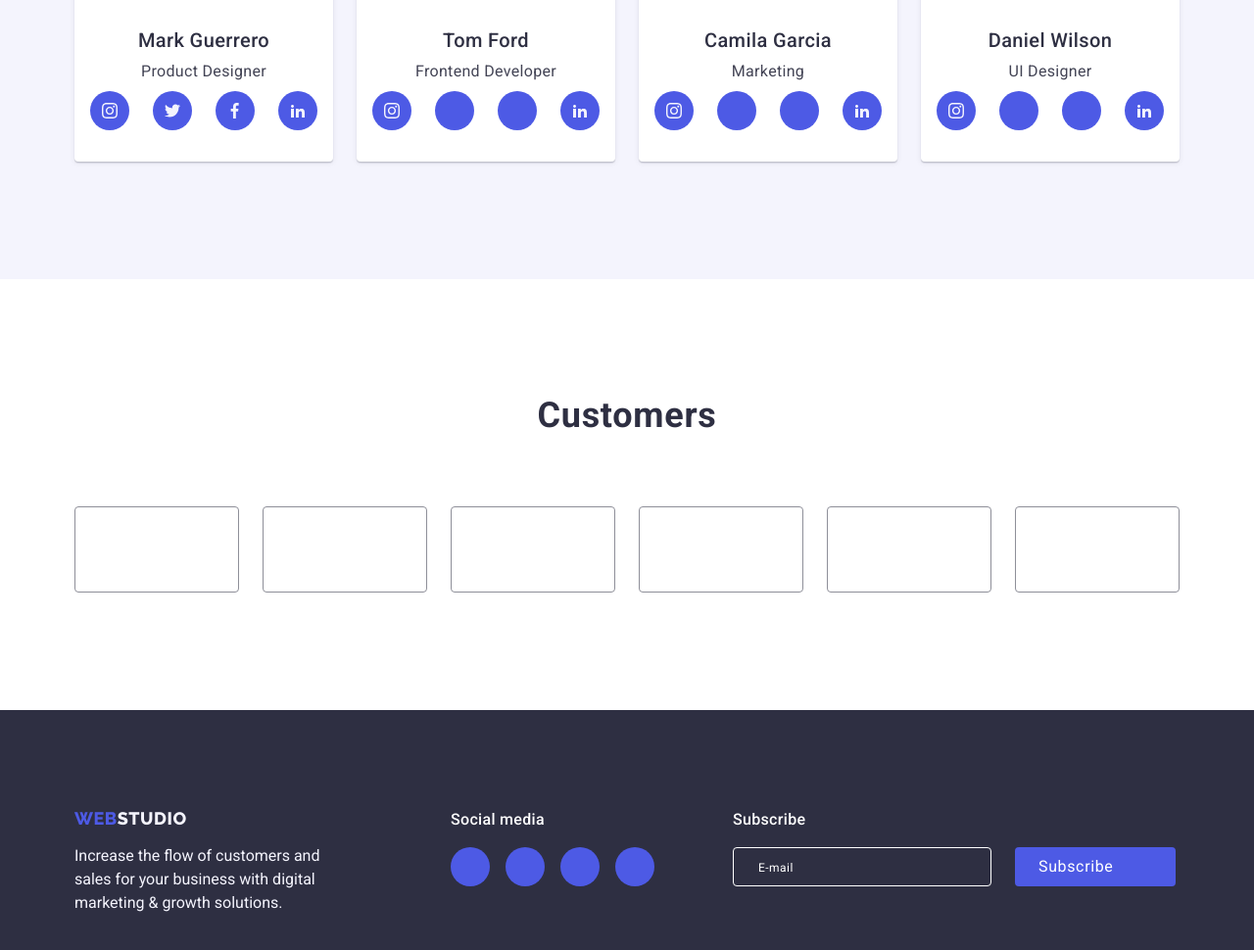
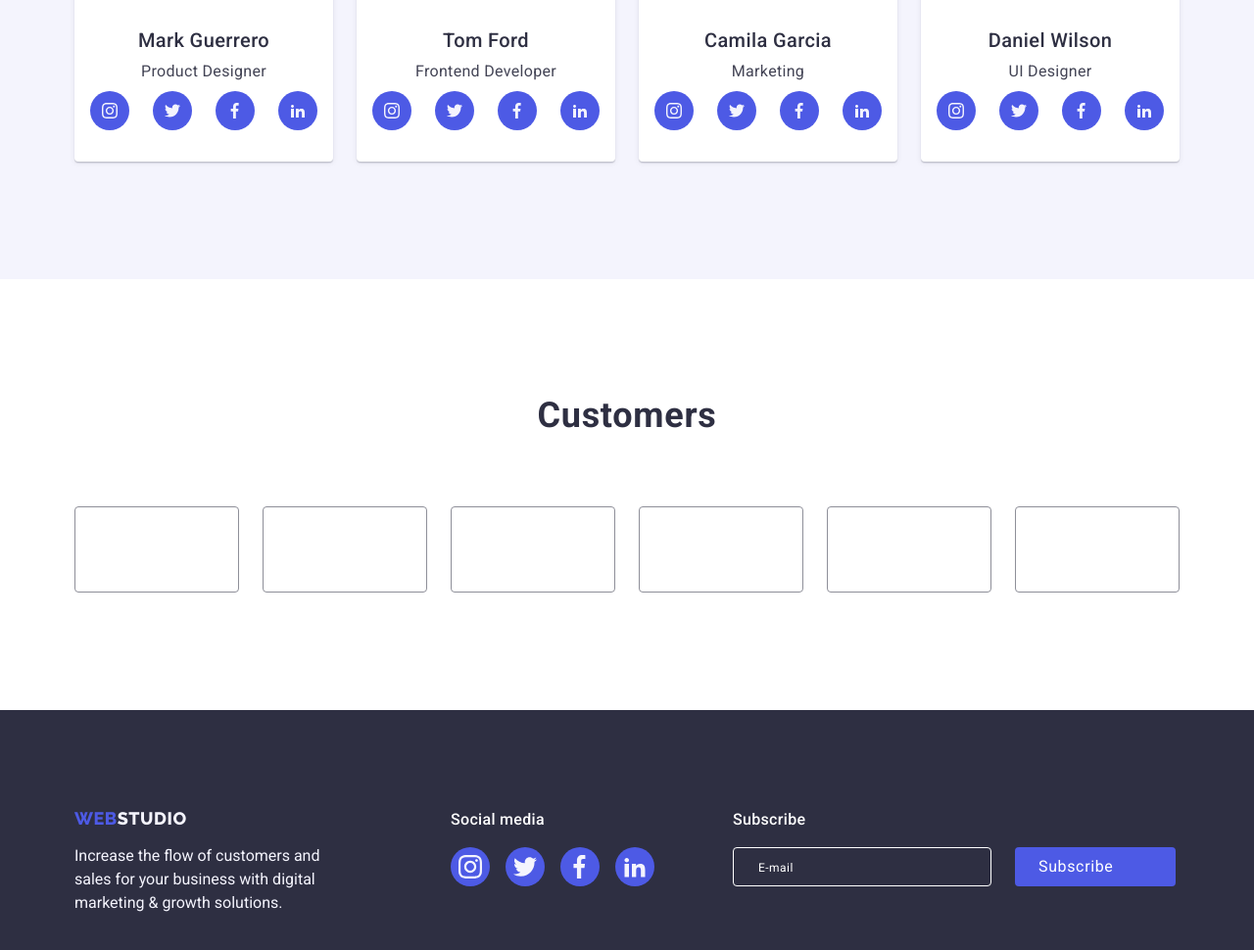
Before and after one commit to Akloskol/goit-markup-hw-06, a plain HTML site: page index.html in a window 1280 px wide. Shown: the part 2188-3158 px from the top of the page at 98% size. Drawn offline with nearby package versions, Linux system fonts and the light colour scheme.

Commit message:
Update index.html

```diff
--- a/index.html
+++ b/index.html
@@ -158,11 +158,11 @@
 
                                         <li class="income-lak"><a href="#" class="search-fn">
                                         <svg width="16" height="16" class="bjf-vdbj">
-                                        <use href="./images/sprite.svg#icon-home"></use></svg></a></li>
+                                        <use href="./images/icons.svg#Vector-5"></use></svg></a></li>
 
                                         <li class="income-lak"><a href="#" class="search-fn">
                                         <svg width="16" height="16" class="bjf-vdbj">
-                                        <use href="./images/sprite.svg#icon-home"></use></svg></a></li>
+                                        <use href="./images/icons.svg#Vector-6"></use></svg></a></li>
 
                                         <li class="income-lak"><a href="#" class="search-fn">
                                         <svg width="16" height="16" class="bjf-vdbj">
@@ -183,11 +183,11 @@
 
                                     <li class="income-lak"><a href="#" class="search-fn">
                                     <svg width="16" height="16" class="bjf-vdbj">
-                                    <use href="./images/sprite.svg#icon-home"></use></svg></a></li>
+                                    <use href="./images/icons.svg#Vector-5"></use></svg></a></li>
 
                                     <li class="income-lak"><a href="#" class="search-fn">
                                     <svg width="16" height="16" class="bjf-vdbj">
-                                    <use href="./images/sprite.svg#icon-home"></use></svg></a></li>
+                                    <use href="./images/icons.svg#Vector-6"></use></svg></a></li>
 
                                     <li class="income-lak"><a href="#" class="search-fn">
                                     <svg width="16" height="16" class="bjf-vdbj">
@@ -208,11 +208,11 @@
 
                                     <li class="income-lak"><a href="#" class="search-fn">
                                     <svg width="16" height="16" class="bjf-vdbj">
-                                    <use href="./images/sprite.svg#icon-home"></use></svg></a></li>
+                                    <use href="./images/icons.svg#Vector-5"></use></svg></a></li>
 
                                     <li class="income-lak"><a href="#" class="search-fn">
                                     <svg width="16" height="16" class="bjf-vdbj">
-                                    <use href="./images/sprite.svg#icon-home"></use></svg></a></li>
+                                    <use href="./images/icons.svg#Vector-6"></use></svg></a></li>
 
                                     <li class="income-lak"><a href="#" class="search-fn">
                                     <svg width="16" height="16" class="bjf-vdbj">
@@ -248,10 +248,10 @@
                 <div class="social-media-container">
                     <p class="footer-text">Social media</p>
                     <ul class="social-list">
-                        <li class="social-item"><a href="#" class="social-link"><svg width="24" height="24" class="icon"><use href="./images/icons.svg#icon-id"></use></svg></a></li>
-                        <li class="social-item"><a href="#" class="social-link"><svg width="24" height="24" class="icon"><use href="./images/icons.svg#icon-id"></use></svg></a></li>
-                        <li class="social-item"><a href="#" class="social-link"><svg width="24" height="24" class="icon"><use href="./images/icons.svg#icon-id"></use></svg></a></li>
-                        <li class="social-item"><a href="#" class="social-link"><svg width="24" height="24" class="icon"><use href="./images/icons.svg#icon-id"></use></svg></a></li>
+                        <li class="social-item"><a href="#" class="social-link"><svg width="24" height="24" class="icon"><use href="./images/icons.svg#instagram"></use></svg></a></li>
+                        <li class="social-item"><a href="#" class="social-link"><svg width="24" height="24" class="icon"><use href="./images/icons.svg#Vector-5"></use></svg></a></li>
+                        <li class="social-item"><a href="#" class="social-link"><svg width="24" height="24" class="icon"><use href="./images/icons.svg#Vector-6"></use></svg></a></li>
+                        <li class="social-item"><a href="#" class="social-link"><svg width="24" height="24" class="icon"><use href="./images/icons.svg#linkedin2"></use></svg></a></li>
                     </ul>
                 </div>
                 <div class="subscribe-wrapper">
```
